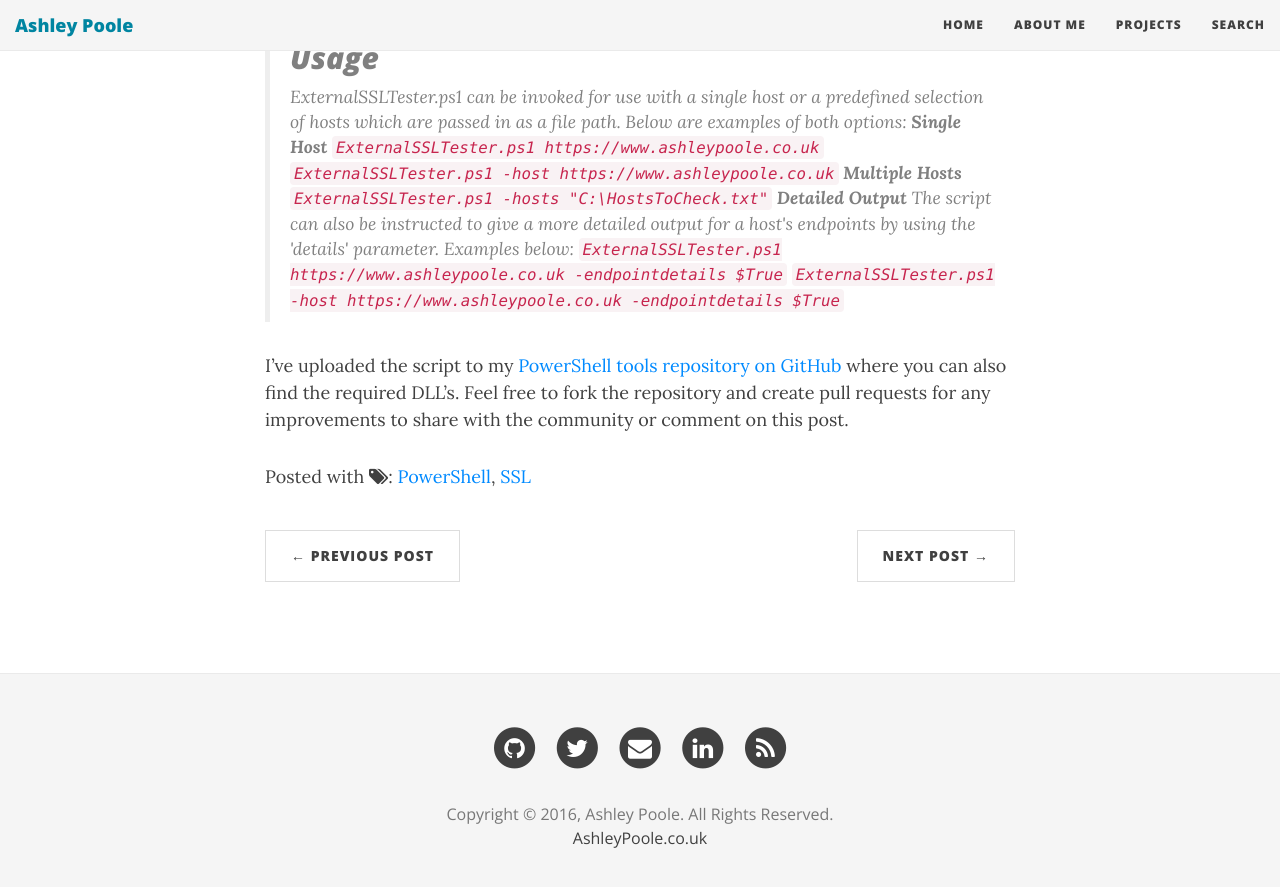
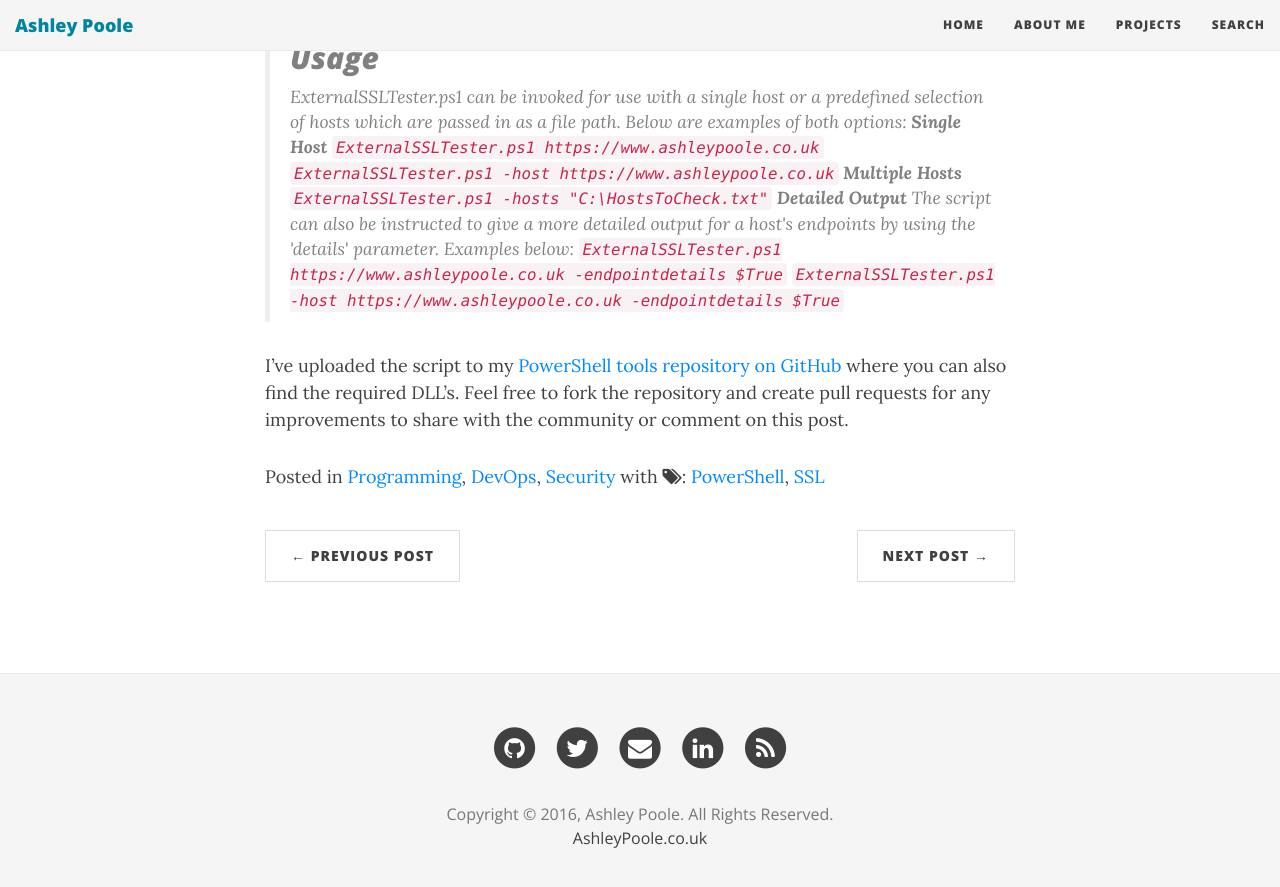
Before and after one commit to AshleyPoole/ashleypoole.github.io, a Jekyll site: the page built from _posts/2015-02-09-test-ssl-servers-from-powershell.md, in a window 1280 px wide and 900 px high, scrolled down 5028 px. Shown: the top 887 px of the window. Built offline with Jekyll 4.4.1, drawn with Linux system fonts in a browser that asks for light colours; nearby versions of some CDN libraries; comment, search, counter and statistics services are not loaded.

Commit message:
Fix categories not showing on post

```diff
--- a/_layouts/post.html
+++ b/_layouts/post.html
@@ -23,15 +23,19 @@ layout: default
     <div class="col-lg-8 col-lg-offset-2 col-md-10 col-md-offset-1">
 	     {{ content }}
 
-       {% if post.category %}
-        {% for site_category in site.data.categories %}
-            {% if site_category.slug == post.category %}
-                {% assign category = site_category %}
-            {% endif %}
-        {% endfor %}
-        {% if category %}
-            {% capture category_content %} in <span class="label" style="background-color:{{ category.color }}"><a href="/category/{{ category.slug }}/">{{ category.name }}</a></span>{% endcapture %}
-        {% endif %}
+      {% if post.categories.size > 0 %}
+          {% capture category_content %} in {% if post.categories.size == 1 %}<i class="label"></i>{% else %}<i class="class"></i>{% endif %} {% endcapture %}
+          {% for post_category in post.categories %}
+              {% for data_category in site.data.categories %}
+                  {% if data_category.slug == post_category %}
+                      {% assign cat = data_category %}
+                  {% endif %}
+              {% endfor %}
+              {% if cat %}
+                  {% capture category_content_temp %}{{ category_content }}<a href="/category/{{ cat.slug }}/">{{ cat.name }}</a>{% if forloop.last == false %}, {% endif %}{% endcapture %}
+                  {% assign category_content = category_content_temp %}
+              {% endif %}
+          {% endfor %}
         {% else %}
             {% assign category_content = '' %}
         {% endif %}
@@ -52,7 +56,6 @@ layout: default
         {% else %}
             {% assign tags_content = '' %}
         {% endif %}
-
 
         <p id="post-meta">Posted {{ category_content }}{{ tags_content }}</p>
 	 </div>
```
